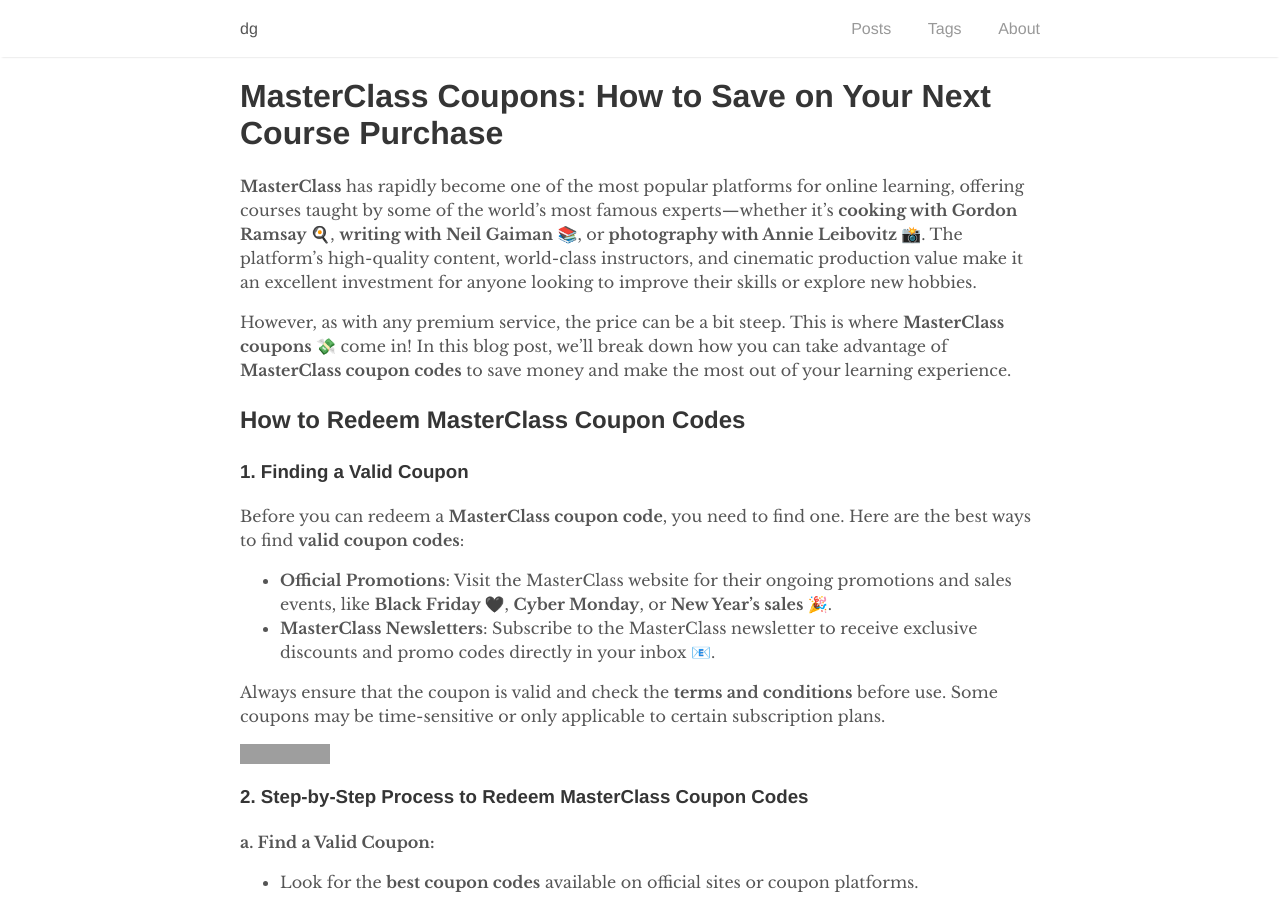
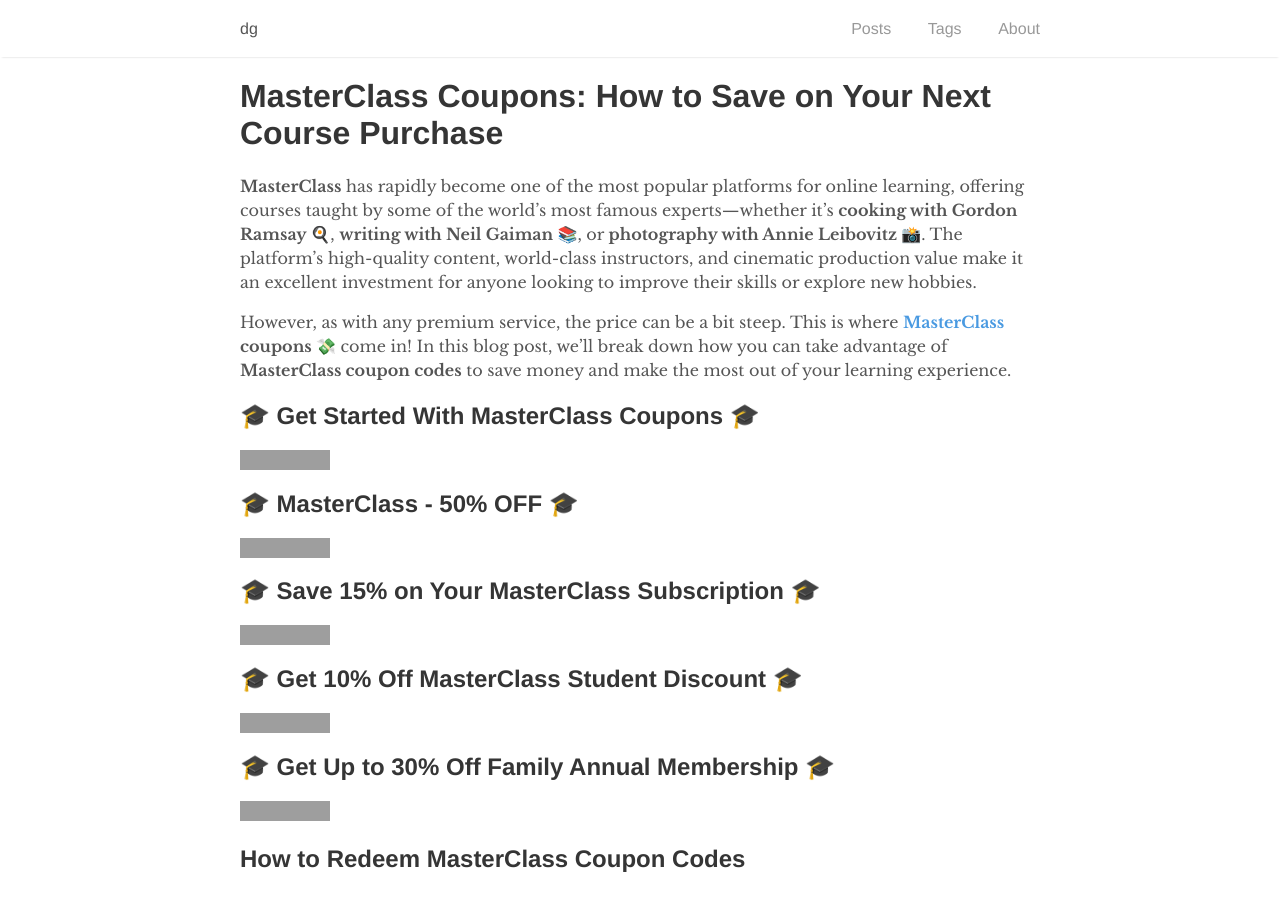
Before and after one commit to digiexe-official/dg, a Jekyll site: the page built from wp/masterclass coupon codes.md, in a window 1280 px wide and 900 px high. Built offline with Jekyll 4.4.1, drawn with Linux system fonts in a browser that asks for light colours; our own code applies the rules of GitHub Pages for plain Markdown files; some of the changed text lies outside the part shown; grey boxes are pictures that could not be loaded.

Commit message:
added coupons

```diff
--- a/wp/masterclass coupon codes.md
+++ b/wp/masterclass coupon codes.md
@@ -2,7 +2,28 @@
 
 **MasterClass** has rapidly become one of the most popular platforms for online learning, offering courses taught by some of the world’s most famous experts—whether it’s **cooking with Gordon Ramsay 🍳**, **writing with Neil Gaiman 📚**, or **photography with Annie Leibovitz 📸**. The platform’s high-quality content, world-class instructors, and cinematic production value make it an excellent investment for anyone looking to improve their skills or explore new hobbies.
 
-However, as with any premium service, the price can be a bit steep. This is where **MasterClass coupons 💸** come in! In this blog post, we’ll break down how you can take advantage of **MasterClass coupon codes** to save money and make the most out of your learning experience.
+However, as with any premium service, the price can be a bit steep. This is where **[MasterClass](https://www.bloggersideas.com/Recommended/masterclass/) coupons 💸** come in! In this blog post, we’ll break down how you can take advantage of **MasterClass coupon codes** to save money and make the most out of your learning experience.
+
+## 🎓 Get Started With MasterClass Coupons 🎓
+
+[![Get Started With MasterClass at $10](https://img.shields.io/badge/Get%20Started%20With%20MasterClass%20at%20%2410-Click%20Here-blue?style=for-the-badge&logo=masterclass)](https://www.bloggersideas.com/recommended/masterclass/)
+
+## 🎓 MasterClass - 50% OFF 🎓
+
+[![50% OFF Deal](https://img.shields.io/badge/50%25%20OFF-Activate%20Deal-brightblue?style=for-the-badge&logo=masterclass)](https://www.bloggersideas.com/recommended/masterclass/)
+
+## 🎓 Save 15% on Your MasterClass Subscription 🎓
+
+[![15% OFF Subscription](https://img.shields.io/badge/Save%2015%25%20on%20Your%20Subscription-Activate%20Deal-brightblue?style=for-the-badge&logo=masterclass)](https://www.bloggersideas.com/recommended/masterclass/)
+
+## 🎓 Get 10% Off MasterClass Student Discount 🎓
+
+[![10% OFF Student Discount](https://img.shields.io/badge/Get%2010%25%20Off%20Student%20Discount-Activate%20Deal-brightblue?style=for-the-badge&logo=masterclass)](https://www.bloggersideas.com/recommended/masterclass/)
+
+## 🎓 Get Up to 30% Off Family Annual Membership 🎓
+
+[![30% OFF Family Membership](https://img.shields.io/badge/Get%20Up%20to%2030%25%20Off%20Family%20Membership-Activate%20Deal-brightblue?style=for-the-badge&logo=masterclass)](https://www.bloggersideas.com/recommended/masterclass/)
+
 
 ## **How to Redeem MasterClass Coupon Codes**
 
@@ -15,7 +36,7 @@ Before you can redeem a **MasterClass coupon code**, you need to find one. Here
 
 Always ensure that the coupon is valid and check the **terms and conditions** before use. Some coupons may be time-sensitive or only applicable to certain subscription plans.
 
-[![Get MasterClass Now!](https://img.shields.io/badge/Get%20MasterClass%20Now%21-Click%20Here-brightgreen)](https://crowdmob.com/recommends/masterclass/)
+[![Get MasterClass Now!](https://img.shields.io/badge/Get%20MasterClass%20Now%21-Click%20Here-brightgreen)](https://www.bloggersideas.com/Recommended/masterclass/)
 
 ### **2. Step-by-Step Process to Redeem MasterClass Coupon Codes**
 
@@ -100,7 +121,7 @@ MasterClass offers exceptional online learning experiences, where you can access
 
 ## **Current Pricing Overview (2025)**
 
-MasterClass offers two main pricing options:
+[MasterClass](https://www.bloggersideas.com/Recommended/masterclass/) offers two main pricing options:
 
 - **Single Course**: $90 (one-time payment for lifetime access to the course).
 - **All-Access Pass**: $180 per year (unlimited access to all courses).
@@ -110,7 +131,7 @@ MasterClass occasionally offers discounts or special promotions, so keep an eye
 By applying **MasterClass coupons 💸**, you can reduce the cost of the **All-Access Pass** and unlock unlimited access to all the courses for a lower price.
 
 
-[![Get MasterClass Now!](https://img.shields.io/badge/Get%20MasterClass%20Now%21-Click%20Here-brightgreen)](https://crowdmob.com/recommends/masterclass/)
+[![Get MasterClass Now!](https://img.shields.io/badge/Get%20MasterClass%20Now%21-Click%20Here-brightgreen)](https://www.bloggersideas.com/Recommended/masterclass/)
 
 ## **Best Deals and Offers**
 
@@ -165,7 +186,7 @@ Despite its premium pricing, MasterClass is worth the investment, particularly w
 
 # Start Learning with MasterClass Today! 🎓
 
-[![Get MasterClass Now!](https://img.shields.io/badge/Get%20MasterClass%20Now%21-Click%20Here-brightgreen)](https://crowdmob.com/recommends/masterclass/)
+[![Get MasterClass Now!](https://img.shields.io/badge/Get%20MasterClass%20Now%21-Click%20Here-brightgreen)](https://www.bloggersideas.com/Recommended/masterclass/)
 
 ## **Pros and Cons of MasterClass**
 
@@ -200,8 +221,8 @@ Quick Links
 
 ## **Conclusion**- Why Masterclass is a Premium Choice?
 
-MasterClass offers exceptional learning experiences, with access to world-class experts and high-quality content. With the help of **MasterClass coupons**, you can significantly reduce the cost of premium education and make the most of your investment.
+[MasterClass](https://www.bloggersideas.com/Recommended/masterclass/) offers exceptional learning experiences, with access to world-class experts and high-quality content. With the help of **MasterClass coupons**, you can significantly reduce the cost of premium education and make the most of your investment.
 
 Don’t miss out on the opportunity to **learn from the best** while saving money—check out the **latest MasterClass coupon codes** and get started today!
 
-[![Get MasterClass Now!](https://img.shields.io/badge/Get%20MasterClass%20Now%21-Click%20Here-brightgreen)](https://crowdmob.com/recommends/masterclass/)
+[![Get MasterClass Now!](https://img.shields.io/badge/Get%20MasterClass%20Now%21-Click%20Here-brightgreen)](https://www.bloggersideas.com/Recommended/masterclass/)
```
